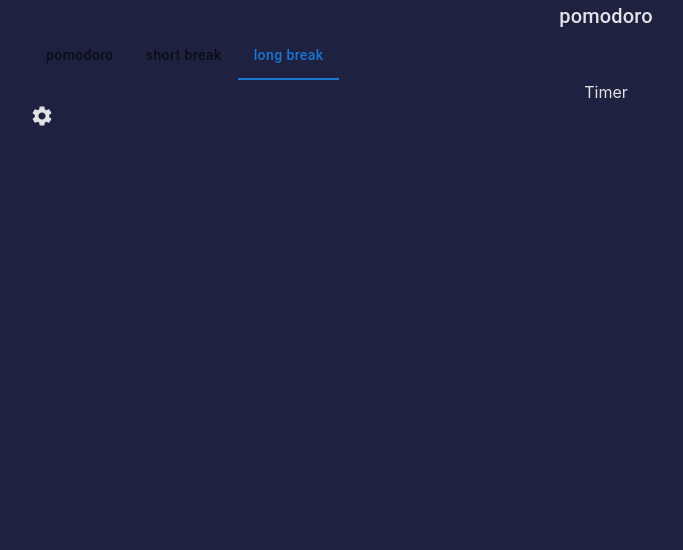
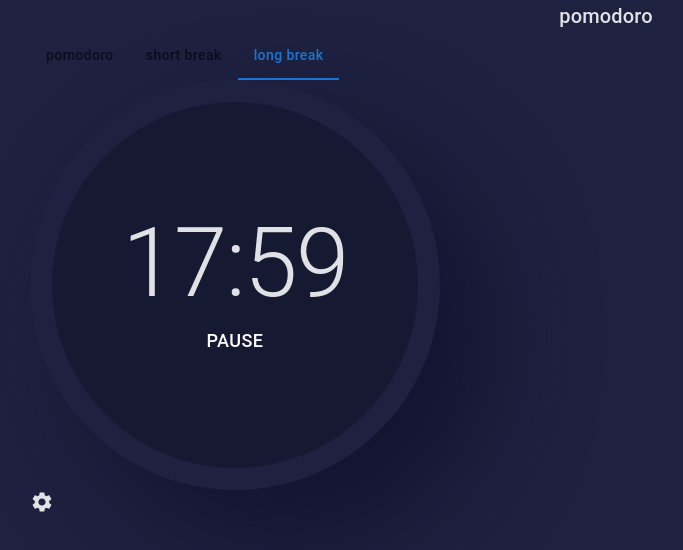
Before and after one commit to bariskahraman34/pomodoro-app, a React (Vite) app: page / in a window 1280 px wide. Shown: the top 550 px of the page, without its empty margins (34-717 px from the left). Built offline with nearby package versions, Linux system fonts and the light colour scheme.

Commit message:
feat: creates and adds timer component

```diff
--- a/src/components/timer.jsx
+++ b/src/components/timer.jsx
@@ -1,5 +1,40 @@
+import { Button, Stack, Typography } from '@mui/material';
+import { useState } from 'react';
+
 export const Timer = () => {
-    return (<>
-        Timer
-    </>)
+    const [remainingTime, setRemainingTime] = useState("17:59");
+
+    return (
+        <Stack
+            sx={{
+                width: "410px",
+                height: "410px",
+                borderRadius: '50%',
+                boxShadow: "50px 50px 100px 0px #121530",
+                display: 'flex',
+                alignItems: 'center',
+                justifyContent: 'center'
+            }}
+        >
+            <Stack
+                sx={{
+                    width: "366px",
+                    height: "366px",
+                    borderRadius: '50%',
+                    backgroundColor: '#161932',
+                    display: 'flex',
+                    alignItems: 'center',
+                    justifyContent: 'center',
+                    // boxShadow: "-50px -50px 100px 0px #272C5A",
+                }}
+            >
+                <Typography variant='h1' component="h2">{remainingTime}</Typography>
+                <Button
+                    variant="text"
+                    sx={{color:'white', fontSize: '18px'}}
+                    onClick={() => {}}
+                >PAUSE</Button>
+            </Stack>
+        </Stack>
+    )
 }
```
